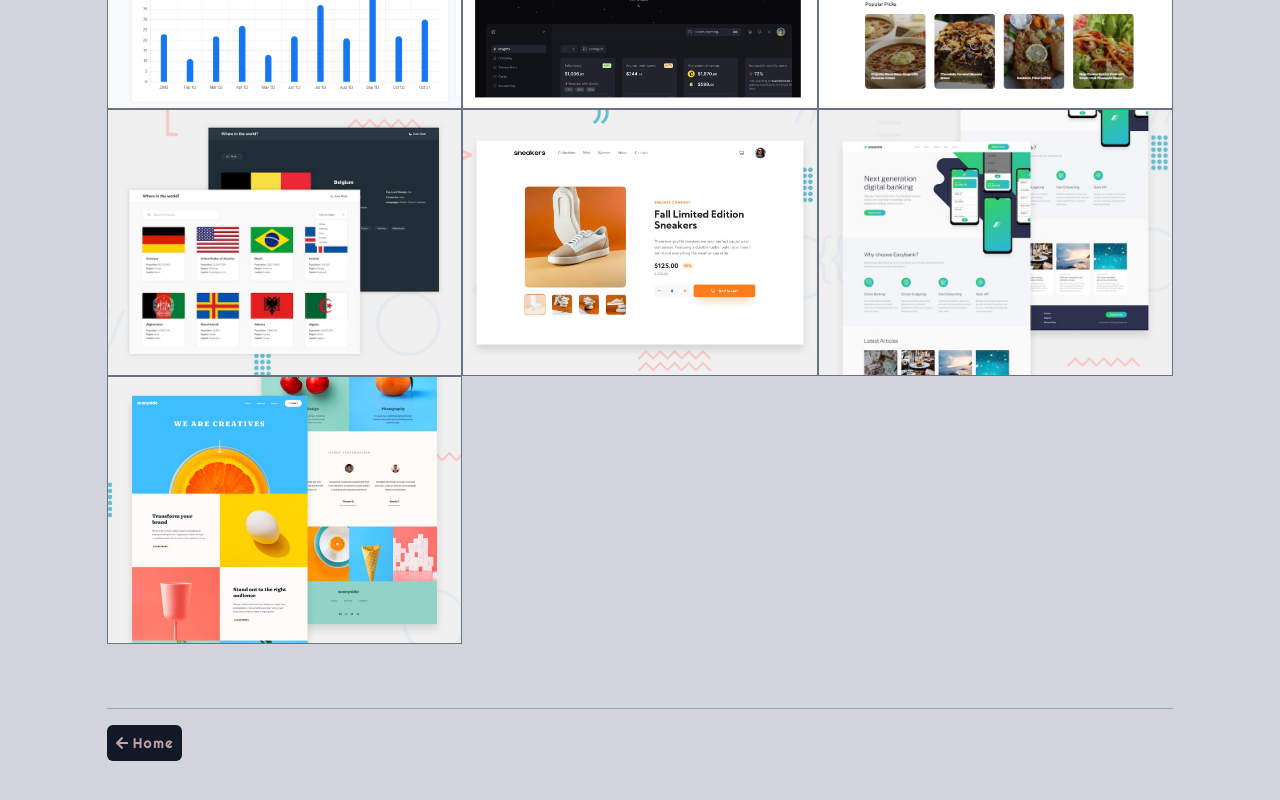
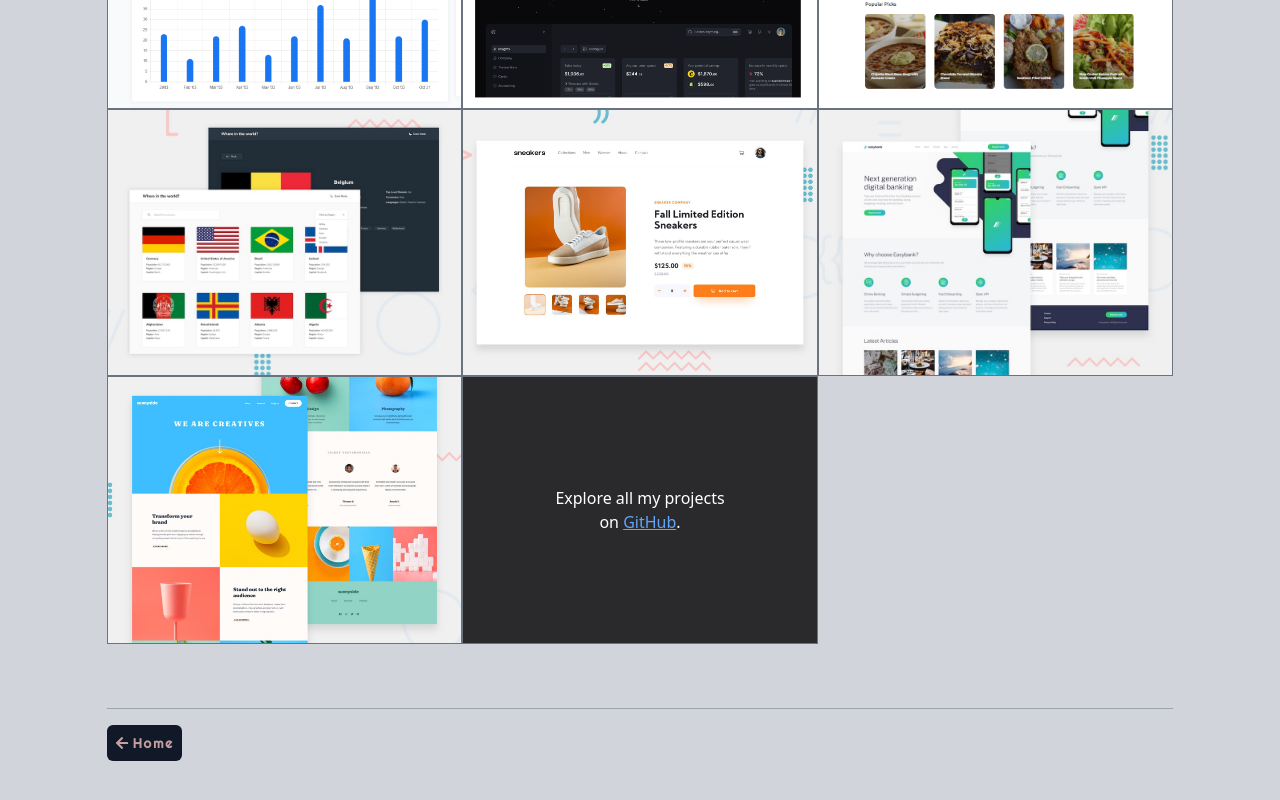
Before and after one commit to HTLA380/Personal_Portfolio, a Next.js app: page /projects in a window 1280 px wide. Shown: the part 390-1190 px from the top of the page. Built offline with nearby package versions, Linux system fonts and the light colour scheme.

Commit message:
feat(projects): add a link to my github profile

```diff
--- a/src/containers/project-page/project-showcase-section/index.tsx
+++ b/src/containers/project-page/project-showcase-section/index.tsx
@@ -35,6 +35,28 @@ const ProjectShowCase = () => {
             sourceUrl={data.sourceUrl}
           />
         ))}
+        <motion.div
+          viewport={{ once: true, amount: 0.5 }}
+          variants={{
+            hidden: { opacity: 0 },
+            visible: { opacity: 1 },
+          }}
+          transition={{ duration: 1.5 }}
+          className="relative mx-auto flex aspect-4/3 w-full max-w-md cursor-pointer items-center justify-center
+      border border-gray-500 bg-black/80 text-center dark:border-gray-800 sm:max-w-none"
+        >
+          <p className="w-1/2 text-white">
+            Explore all my projects on{" "}
+            <a
+              className="text-blue-400 underline hover:text-blue-500"
+              href="https://github.com/HTLA380"
+              target="_blank"
+            >
+              GitHub
+            </a>
+            .
+          </p>
+        </motion.div>
       </motion.div>
 
       <Link
```
